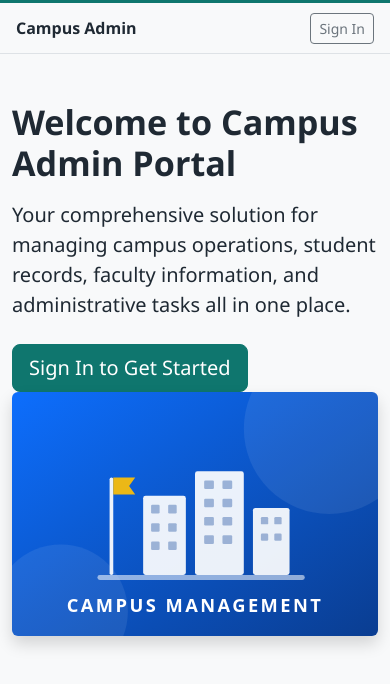
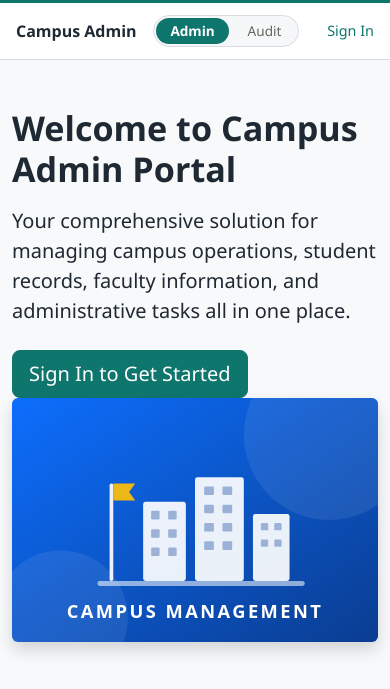
Before and after one commit to nyjc-computing/campus-admin, a Flask app: page / in a window 390 px wide. Shown: the top 689 px of the page. Run offline with Flask 3, Linux system fonts and the light colour scheme.

Commit message:
refactor(chrome): one shared top navbar for admin and audit
Both base templates now include _top_nav.html: same markup and
classes (.top-header/.top-brand/.section-switch/.header-auth), with
section identity (brand text, active pill, signed-out entry point)
derived from the request path and all colour theming via
body[data-section] -> --section-accent (teal admin, violet audit).

Adopts the audit header's shape as the canonical one: the bootstrap
nav-pills switcher and the account dropdown give way to the pill
track and the email + Log Out link, so the top bar needs no JS at
all (audit pages do not load bootstrap's bundle). The mobile toggle
is one id (#sidebarToggle) everywhere; the audit handler rebinds to
it. CSS: the audit header rules rename to the shared classes; the
admin body .navbar/.navbar-brand rules are gone.

```diff
--- a/apps/admin/audit/static/js/main.js
+++ b/apps/admin/audit/static/js/main.js
@@ -146,7 +146,7 @@ async function fetchJson(url) {
  * and a tap outside closes it again.
  */
 document.addEventListener('DOMContentLoaded', function () {
-    const sidebarToggle = document.getElementById('auditSidebarToggle');
+    const sidebarToggle = document.getElementById('sidebarToggle');
     const sidebar = document.getElementById('auditSidebar');
 
     if (sidebarToggle && sidebar) {
--- a/apps/admin/static/css/style.css
+++ b/apps/admin/static/css/style.css
@@ -115,34 +115,14 @@ body[data-section="admin"] section.bg-primary {
     background-color: var(--section-accent) !important;
 }
 
-/* Header: white sticky bar with a 1px border and a section accent
-   strip — the same skeleton as the audit UI's header. */
-body .navbar {
-    background: var(--campus-surface);
-    border-bottom: 1px solid var(--campus-border);
-    border-top: 3px solid var(--section-accent);
-    position: sticky;
-    top: 0;
-    z-index: 1020;
-}
-
 /* Reset main padding for full-height layout */
 main {
     padding: 0;
     min-height: calc(100vh - 120px);
 }
 
-/* Minimal navbar styling */
-.navbar-brand {
-    font-size: 1rem;
-    font-weight: 600;
-    color: var(--text-primary);
-    text-decoration: none;
-}
-
-/* Header ☰ toggle: borders off (bootstrap gives admin's its look,
-   audit's is a bare button), sizing shared. Hidden on desktop via
-   d-md-none in both headers. */
+/* Header ☰ toggle: bare button in both sections' shared top navbar.
+   Hidden on desktop via d-md-none. */
 .sidebar-toggle {
     background: none;
     border: none;
@@ -572,16 +552,20 @@ main {
         min-width: auto;
     }
 }
-/* Header / navigation */
-.audit-header {
+/* Header / navigation: the shared top navbar — both sections include
+   _top_nav.html, so this rule set styles the admin and audit top bars
+   alike; the per-section look comes from --section-accent via
+   body[data-section]. */
+.top-header {
     background: var(--campus-surface);
     border-bottom: 1px solid var(--campus-border);
-    /* Section accent strip: the admin navbar carries the same strip in
-       teal, so the top bar alone says which section you are in. */
+    /* Section accent strip: teal on admin, violet on audit, so the
+       top bar alone says which section you are in. */
     border-top: 3px solid var(--section-accent);
     /* Docked: the nav stays reachable while scrolling long trace and
        key lists. Layered under the span drawer and its backdrop
-       (z-index 50/40) so the drawer still covers the whole page. */
+       (z-index 50/40) so the drawer still covers the whole page;
+       the admin section has no drawer, so 30 is safe there too. */
     position: sticky;
     top: 0;
     z-index: 30;
@@ -594,19 +578,18 @@ main {
     gap: 1rem;
     flex-wrap: wrap;
 }
-/* Brand matches the admin portal's navbar-brand (1rem, semibold). */
-.site-title {
+/* Brand: the section-branded home link (was the admin navbar-brand
+   and the audit site-title). */
+.top-brand {
     font-size: 1rem;
     font-weight: 600;
-    margin: 0;
+    color: var(--text-primary);
+    text-decoration: none;
+    white-space: nowrap;
 }
-.site-title a {
-    color: inherit;
-    text-decoration: none;
-}
-/* Portal section switcher (Admin | Audit): the admin navbar carries
-   the same two pills (bootstrap nav-pills), so whichever top bar the
-   browser is under, the other section is one click away. */
+/* Portal section switcher (Admin | Audit): both sections carry the
+   same two pills from _top_nav.html, so whichever top bar the browser
+   is under, the other section is one click away. */
 .section-switch {
     display: flex;
     gap: 0.25rem;
--- /dev/null
+++ b/apps/admin/templates/_top_nav.html
@@ -0,0 +1,36 @@
+{# Shared top navbar for both portal sections (Admin and Audit).
+
+    Section identity — brand text, brand link, the active section
+    pill, and the signed-out entry point — derives from the request
+    path; colour theming comes from body[data-section] in CSS
+    (--section-accent). Both base templates include this partial with
+    `sidebar_toggle` set to whether the page carries an off-canvas
+    sidebar for the ☰ button to drive.
+#}
+<header class="top-header">
+    <div class="header-container">
+        {% if sidebar_toggle %}
+        <button type="button" class="sidebar-toggle d-md-none" id="sidebarToggle" aria-label="Toggle sidebar">☰</button>
+        {% endif %}
+        {% set audit_section = request.path.startswith('/audit') %}
+        <a class="top-brand" href="{{ '/audit/' if audit_section else '/' }}">
+            {{- 'Campus Audit' if audit_section else 'Campus Admin' -}}
+        </a>
+        <nav class="section-switch" aria-label="Portal sections">
+            <a class="section-link{% if not audit_section %} active{% endif %}" href="/admin/dashboard"{% if not audit_section %} aria-current="page"{% endif %}>Admin</a>
+            <a class="section-link{% if audit_section %} active{% endif %}" href="/audit/"{% if audit_section %} aria-current="page"{% endif %}>Audit</a>
+        </nav>
+        <div class="header-auth">
+            {% if g.user %}
+            <span class="auth-user" title="{{ g.user.email or g.user.id }}">{{ g.user.email or g.user.id }}</span>
+            {# The portal's logout: revokes the login session and routes
+               through the auth service's browser logout. #}
+            <a class="auth-logout" href="/logout">Log Out</a>
+            {% elif audit_section %}
+            <a class="auth-login" href="/login?next=/audit/traces">Sign In</a>
+            {% else %}
+            <a class="auth-login" href="/sign-in">Sign In</a>
+            {% endif %}
+        </div>
+    </div>
+</header>
--- a/apps/admin/templates/base.html
+++ b/apps/admin/templates/base.html
@@ -13,46 +13,10 @@
     <!-- Skip to content link for accessibility -->
     <a href="#main-content" class="skip-to-content visually-hidden-focusable">Skip to main content</a>
 
-    <!-- Header -->
-    <header>
-        <nav class="navbar navbar-light bg-light border-bottom">
-            <div class="container-fluid px-3">
-            <div class="d-flex align-items-center">
-                {% if g.user %}
-                <button class="btn btn-link sidebar-toggle d-md-none p-0 me-3" id="sidebarToggle" aria-label="Toggle sidebar">
-                    <i class="bi bi-list fs-4"></i>
-                </button>
-                {% endif %}
-                <a class="navbar-brand mb-0" href="/">Campus Admin</a>
-                {# Section switcher: Admin and Audit sit side by side in the
-                   top bar; the audit pages carry the same switcher in
-                   their own header, so either section is one click from
-                   the other. #}
-                {% if g.user %}
-                <nav class="nav nav-pills ms-2" aria-label="Portal sections">
-                    <a class="nav-link py-1 px-3{% if not request.path.startswith('/audit') %} active{% endif %}" href="/admin/dashboard">Admin</a>
-                    <a class="nav-link py-1 px-3{% if request.path.startswith('/audit') %} active{% endif %}" href="/audit/">Audit</a>
-                </nav>
-                {% endif %}
-            </div>
-            {% if g.user %}
-            <div class="d-flex align-items-center gap-2">
-                <span class="text-muted small d-none d-md-inline">{{ g.user.email }}</span>
-                <div class="dropdown">
-                    <button class="btn btn-link p-0 dropdown-toggle" type="button" data-bs-toggle="dropdown" aria-expanded="false">
-                        <i class="bi bi-person-circle fs-5"></i>
-                    </button>
-                    <ul class="dropdown-menu dropdown-menu-end">
-                        <li><a class="dropdown-item" href="/logout">Log Out</a></li>
-                    </ul>
-                </div>
-            </div>
-            {% else %}
-            <a class="btn btn-sm btn-outline-secondary" href="/sign-in">Sign In</a>
-            {% endif %}
-            </div>
-        </nav>
-    </header>
+    <!-- Header: the shared top navbar (_top_nav.html), themed by
+        body[data-section="admin"]; resource pages carry the mobile
+        ☰ toggle for the off-canvas sidebar. -->
+    {% with sidebar_toggle = g.user %}{% include "_top_nav.html" %}{% endwith %}
 
     <!-- Main Content -->
     <main id="main-content" class="flex-grow-1">
```
Also changed, not shown: apps/admin/audit/templates/audit/base.html (+5 -29 lines), tests/test_audit_ui.py (+5 -3 lines).
